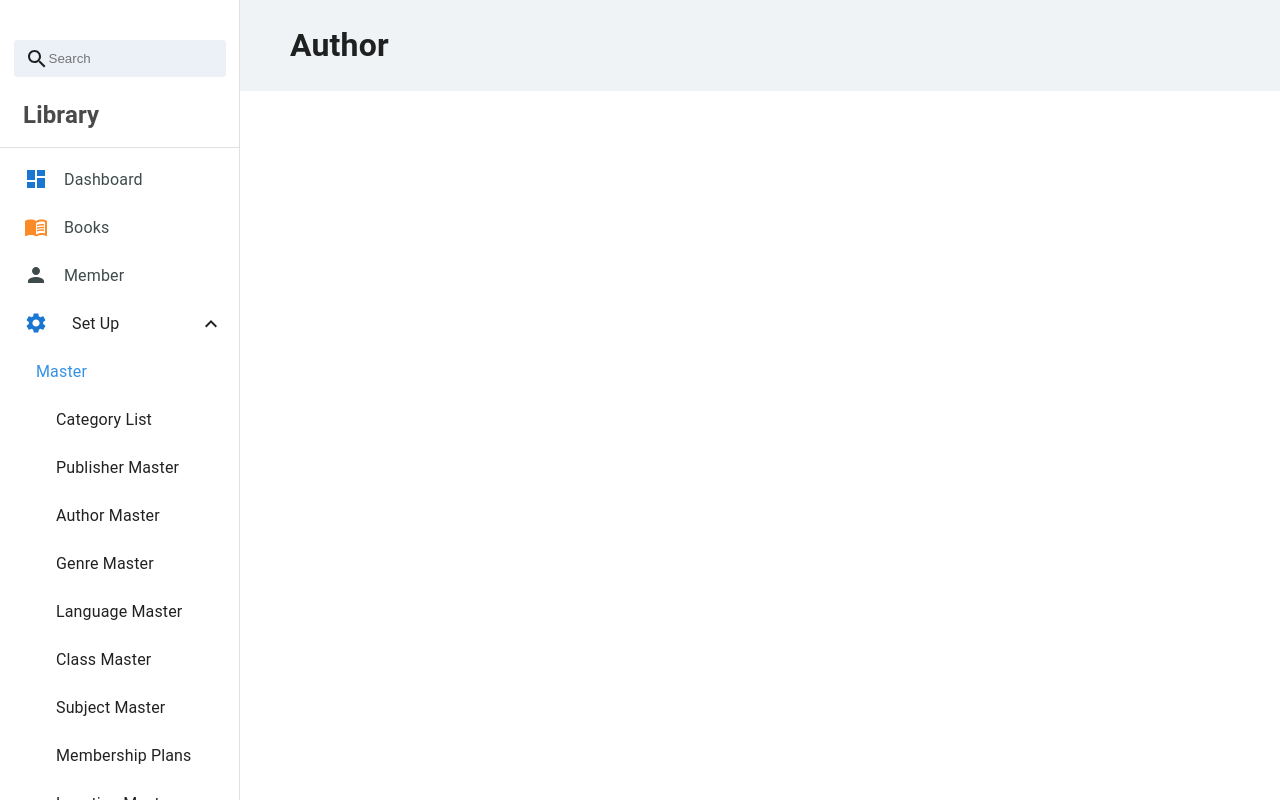
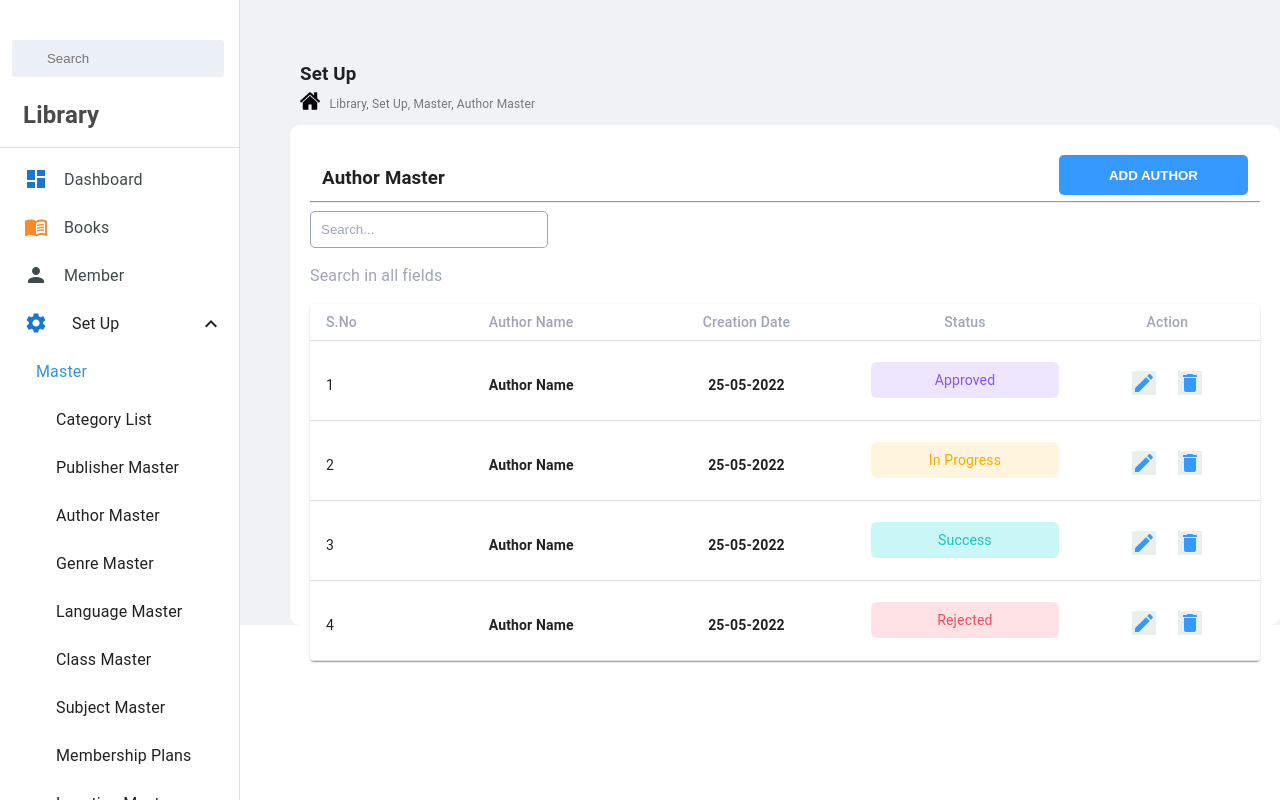
Before and after one commit to vipulchodhari/Edprime-Library-Express, a React (Create React App) app: page /author in a window 1280 px wide. Built offline with nearby package versions, Linux system fonts and the light colour scheme.

Commit message:
build ui of master

```diff
--- a/src/App.css
+++ b/src/App.css
@@ -1,38 +1,3 @@
 .App {
-  text-align: center;
+  /* text-align: center; */
 }
-
-.App-logo {
-  height: 40vmin;
-  pointer-events: none;
-}
-
-@media (prefers-reduced-motion: no-preference) {
-  .App-logo {
-    animation: App-logo-spin infinite 20s linear;
-  }
-}
-
-.App-header {
-  background-color: #282c34;
-  min-height: 100vh;
-  display: flex;
-  flex-direction: column;
-  align-items: center;
-  justify-content: center;
-  font-size: calc(10px + 2vmin);
-  color: white;
-}
-
-.App-link {
-  color: #61dafb;
-}
-
-@keyframes App-logo-spin {
-  from {
-    transform: rotate(0deg);
-  }
-  to {
-    transform: rotate(360deg);
-  }
-}
--- a/src/App.js
+++ b/src/App.js
@@ -4,6 +4,7 @@ import { Dashboard } from './components/dashboard/Dashboard';
 import { Author } from './components/master/Author';
 import { Category } from './components/master/Category';
 import { Genre } from './components/master/Genre';
+import { Language } from './components/master/Language';
 import { Member } from './components/member/Member';
 import { Navbar } from './components/navbar/Navbar';
 
@@ -18,6 +19,7 @@ function App() {
           <Route path='/category' element={<Category/>}></Route>
           <Route path='/genre' element={<Genre/>}></Route>
           <Route path='/author' element={<Author/>}></Route>
+          <Route path='/language' element={<Language/>}></Route>
         </Routes>
       </div>
     </div>
--- a/src/components/master/Author.jsx
+++ b/src/components/master/Author.jsx
@@ -1,5 +1,95 @@
+import { Paper, Table, TableBody, TableCell, TableContainer, TableHead, TableRow } from "@mui/material";
+import homeIcon from '../../assets/home.png';
+import EditIcon from '@mui/icons-material/Edit';
+import DeleteIcon from '@mui/icons-material/Delete';
+
+import '../../styles/master.css';
+
+function formatOurData(columnName, AuthorName, CreationDate, Status) {
+    return { columnName, AuthorName, CreationDate, Status};
+}
+
+const SampleData = [
+    formatOurData("1", "Author Name", "25-05-2022", "Approved"),
+    formatOurData("2", "Author Name", "25-05-2022", "In Progress"),
+    formatOurData("3", "Author Name", "25-05-2022", "Success"),
+    formatOurData("4", "Author Name", "25-05-2022", "Rejected"),
+];
+
 export const Author = () => {
-    return <div>
-        <h1>Author</h1>
+    return <div className="author-container">
+        <h3 className='author-heading'>Set Up</h3>
+        <div className='author-top'>
+            <img src={homeIcon} alt=''/>
+            <p style={{fontSize:'12px', color:'#777777'}}>Library, Set Up, Master, Author Master</p>
+        </div>
+        <div className="author-cont">
+            <div className="author-btnFlex">
+            <h3>Author Master</h3>
+            <button className="author-addbtn">ADD AUTHOR</button>
+            </div>
+            <hr/>
+            <input className="author-search-box" type='text' placeholder='Search...'/>
+            <p style={{color:'#9EA5B9'}}>Search in all fields</p>
+            <TableContainer component={Paper}>
+                <Table
+                    style={{
+                        // width: 1000,
+                        // height :  400,
+                    }}
+                    size="small"
+                >
+                    <TableHead>
+                        <TableRow>
+                            <TableCell className="book-item-thead">S.No </TableCell>
+                            <TableCell align="center" className="book-item-thead">
+                                Author Name
+                            </TableCell>
+                            <TableCell align="center" className="book-item-thead">
+                                Creation Date
+                            </TableCell>
+
+                            <TableCell align="center" className="book-item-thead">
+                                Status
+                            </TableCell>
+
+                            <TableCell align="center" className="book-item-thead">
+                                Action
+                            </TableCell>
+
+                        </TableRow>
+                    </TableHead>
+                    <TableBody>
+                        {SampleData.map((row) => (
+                            <TableRow key={row.columnName}>
+                                <TableCell component="th" scope="row" className="book-item-tbody">
+                                    {row.columnName}
+                                </TableCell>
+                                <TableCell align="center" className="book-item-tbody">
+                                    <strong>{row.AuthorName}</strong>
+                                </TableCell>
+                                <TableCell align="center" className="book-item-tbody">
+                                    <strong>{row.CreationDate}</strong>
+                                </TableCell>
+                                <TableCell align="center">
+                                        <div className={
+                                                row.Status==="Approved"?"item-approved"
+                                                :row.Status==="In Progress"?"item-progress"
+                                                :row.Status==="Success"?"item-success"
+                                                :"item-rejected"
+                                            }>
+                                            {row.Status}
+                                        </div>
+                                </TableCell>
+                                <TableCell align="center" className="book-item-tbody">
+                                    <EditIcon className="author-action-icons"/>&nbsp;&nbsp;&nbsp;&nbsp;&nbsp;&nbsp;
+                                    <DeleteIcon className="author-action-icons"/>
+                                </TableCell>
+                            </TableRow>
+                        ))}
+                    </TableBody>
+                </Table>
+            </TableContainer>
+        </div>
     </div>
 }
--- /dev/null
+++ b/src/components/master/Language.jsx
@@ -0,0 +1,5 @@
+export const Language = () => {
+    return <div>
+        <h1>Language</h1>
+    </div>
+}
--- a/src/components/navbar/Navbar.jsx
+++ b/src/components/navbar/Navbar.jsx
@@ -46,6 +46,8 @@ export const Navbar = () => {
             navigate('/author')
         }else if(el === "Genre Master"){
             navigate('/genre')
+        }else if (el === "Language Master"){
+            navigate('/language')
         }
     }
 
--- /dev/null
+++ b/src/styles/master.css
@@ -0,0 +1,91 @@
+.author-container{
+    /* border: 1px solid black; */
+    width: 78%;
+}
+.author-heading{
+    margin-top: 60px;
+    margin-bottom: -5px;
+    margin-left: 10px;
+}
+.author-top{
+    display: flex;
+    gap: 10px;
+    margin-left: 10px;
+}
+.author-top>img{
+    width: 2%;
+    height: 22px;
+    margin-top: 7px;
+}
+.author-cont{
+    /* border: 1px solid greenyellow; */
+    height: 500px;
+    background-color: #fff;
+    border-radius: 10px;
+    padding: 20px;
+}
+.book-item-thead{
+    color: #9EA5B9 !important;
+}
+.book-item-tbody{
+    padding-top: 30px !important;
+    padding-bottom: 20px !important;
+}
+.item-approved{
+    /* border: 1px solid black; */
+    background-color: #EEE5FF;
+    color: #8950FC;
+    padding: 8px;
+    border-radius: 6px;
+}
+.item-progress{
+    background-color: #FFF4DE;
+    color: #FFA800;
+    padding: 8px;
+    border-radius: 6px;
+}
+.item-success{
+    background-color: #C9F7F5;
+    color: #1BC5BD;
+    padding: 8px;
+    border-radius: 6px;
+}
+.item-rejected{
+    background-color: #FFE2E5;
+    color: #F64E60;
+    padding: 8px;
+    border-radius: 6px;
+}
+.author-search-box{
+    padding: 10px;
+    width: 25%;
+    border-radius: 5px;
+    border: 1px solid #9EA5B9;
+    outline: none;
+}
+.author-search-box::placeholder {
+    opacity: 1;
+    color: #9EA5B9;
+}
+.author-addbtn{
+    height: 40px;
+    margin-top: 10px;
+    padding: 0px 50px;
+    background-color: #3699FF;
+    border: none;
+    border-radius: 5px;
+    color: #fff;
+    font-weight: 600;
+    cursor: pointer;
+}
+.author-btnFlex{
+    display: flex;
+    justify-content: space-between;
+    padding: 0px 12px;
+    margin-bottom: -18px;
+}
+.author-action-icons{
+    color: #3699FF;
+    background-color: rgb(233, 239, 239);
+    cursor: pointer;
+}
```
Also changed, not shown: src/assets/home.png (added).
